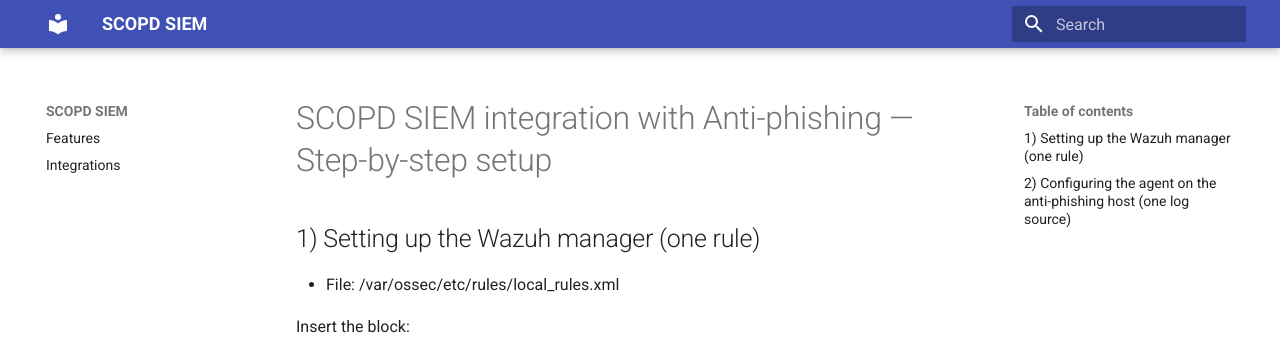
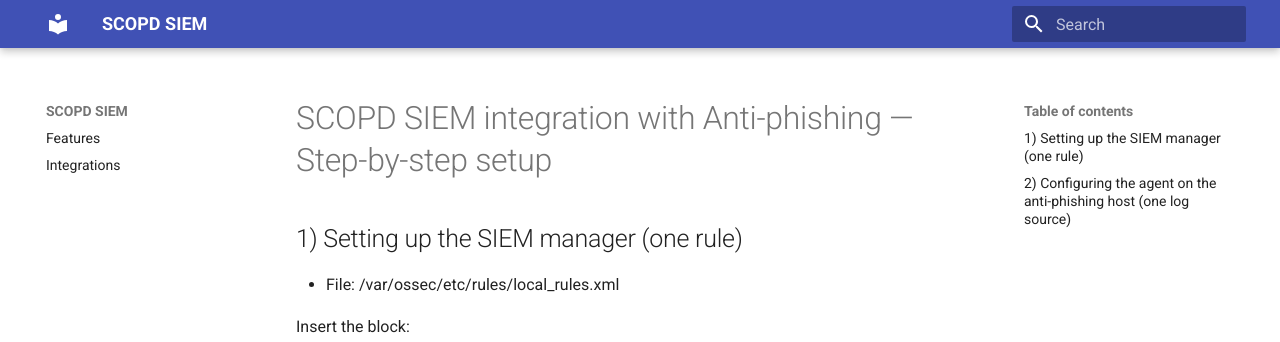
Before and after one commit to Netanelpo/scopd-integrations-docs, an MkDocs documentation site: the page built from docs/integrations/anti-phishing/anti-phishing.md, in a window 1280 px wide and 900 px high. Shown: the top 342 px of the window. Built offline with MkDocs 1.6.1 and Material for MkDocs 9.7.7, drawn with Linux system fonts in a browser that asks for light colours.

Commit message:
Update anti-phishing.md

```diff
--- a/docs/integrations/anti-phishing/anti-phishing.md
+++ b/docs/integrations/anti-phishing/anti-phishing.md
@@ -1,6 +1,6 @@
 # SCOPD SIEM integration with Anti-phishing — Step-by-step setup
 
-## 1) Setting up the Wazuh manager (one rule)
+## 1) Setting up the SIEM manager (one rule)
 
 - File: /var/ossec/etc/rules/local_rules.xml
 
```
